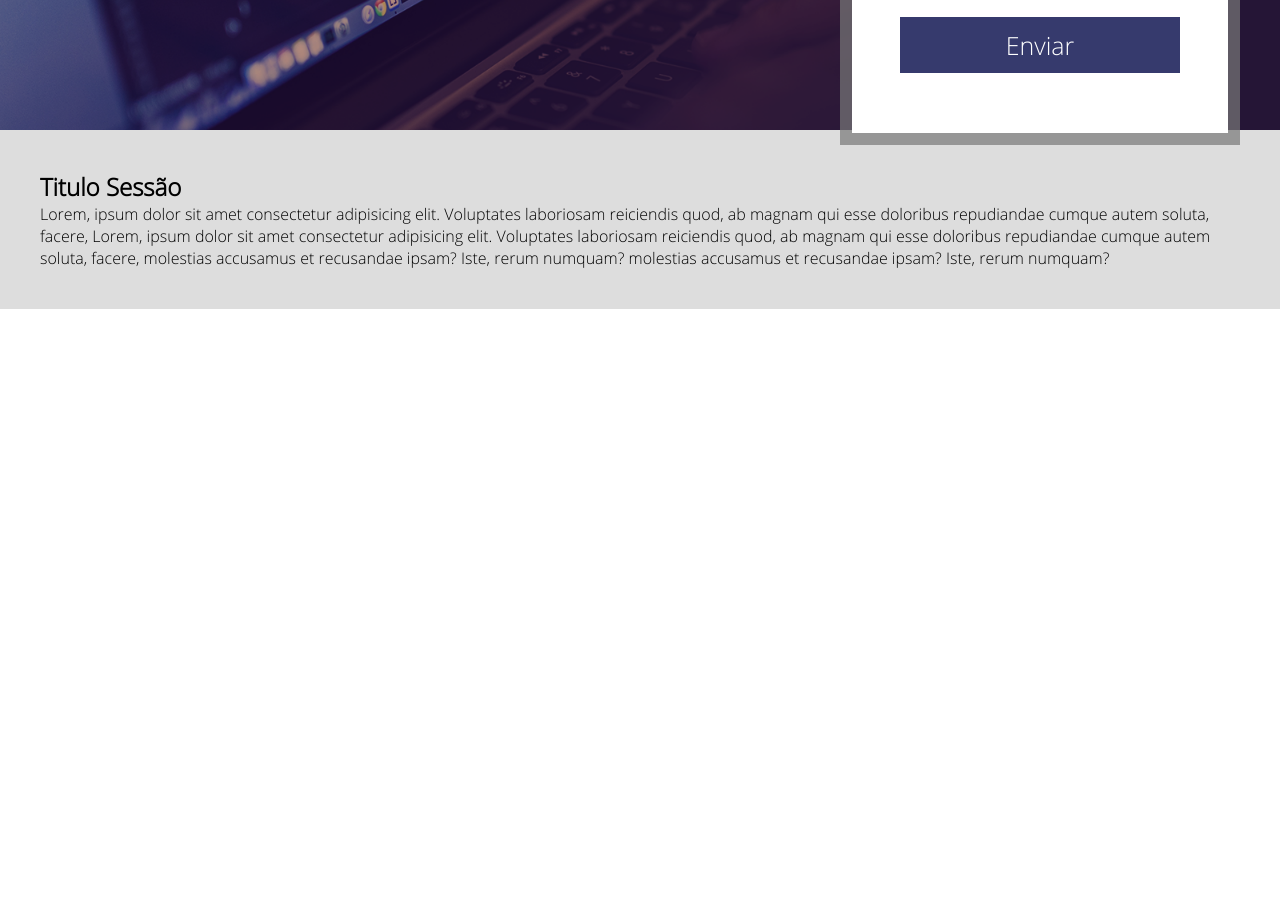
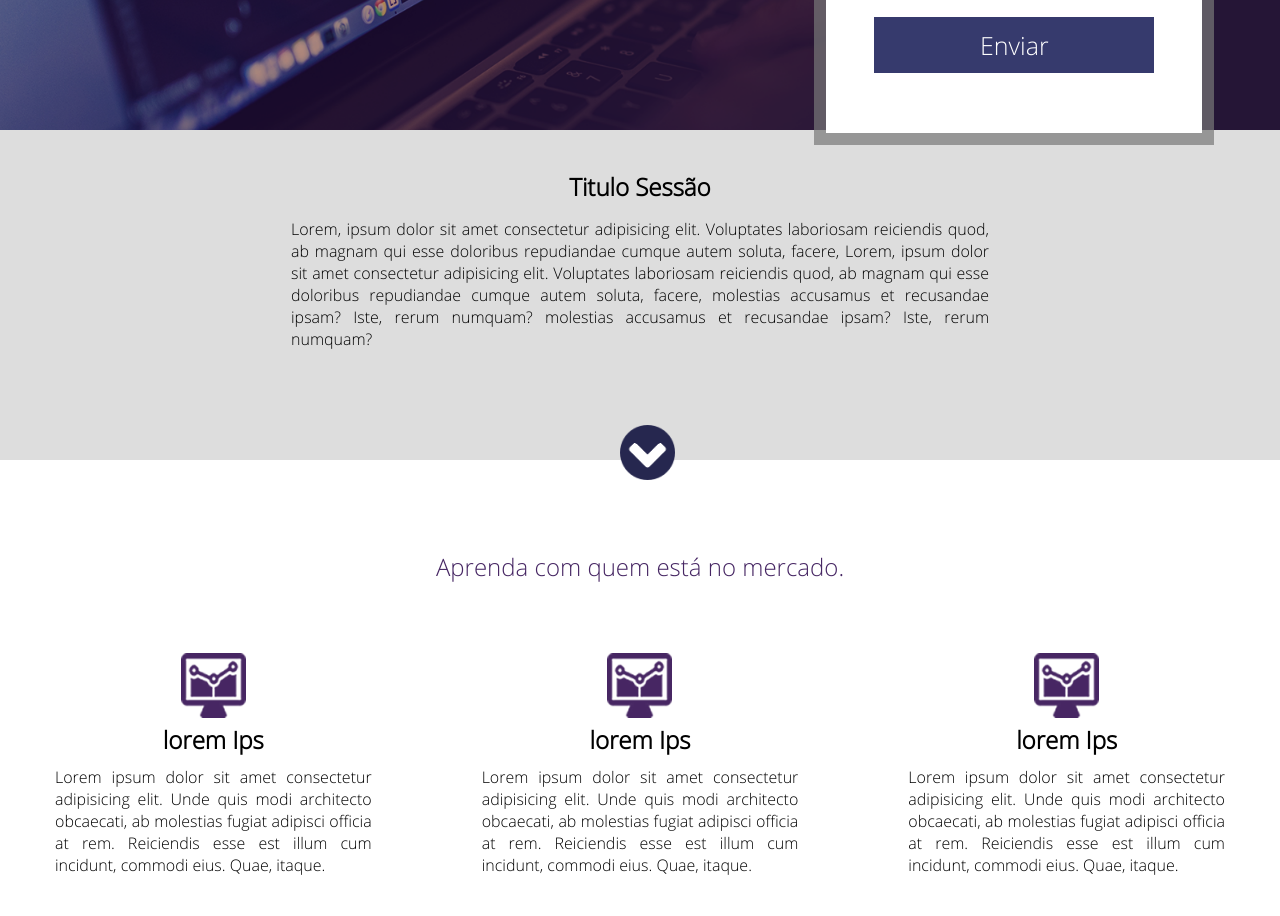
Before and after one commit to CarvalhoVictorH/siteTeste-html-css, a plain HTML site: page index.html in a window 1280 px wide. Shown: the part 487-1403 px from the top of the page. Before the commit the page ends 800 px from the top, so only its background shows below. Drawn offline with Linux system fonts and the light colour scheme.

Commit message:
adicionando mais alguns detalhes na section

```diff
--- a/assets/css/style.css
+++ b/assets/css/style.css
@@ -11,6 +11,7 @@ body {
 }
 
 .header {
+    min-width: 1200px;
     width: 100%;
     height: 60px;
     background-color: rgb(17, 18, 120)
@@ -19,6 +20,7 @@ body {
 .center {
     width: 1200px;
     margin: 0 auto;
+    padding: 0 2%;
 }
 
 .header img {
@@ -31,6 +33,7 @@ body {
 }
 
 .container-banner {
+    min-width: 1200px;
     width: 100%;
     height: 557px;
     background-image: url(../img/header_bg.png);
@@ -105,11 +108,11 @@ body {
 }
 
 .container-info {
-    margin-top: 40px;
+    margin-top: 100px;
     padding: 35px;
     float: left;
-    width: 619px;
-    height: 270px;
+    width: 500px;
+    height: 240px;
     background-color: rgba(33, 35, 67, 0.7);
 }
 
@@ -123,7 +126,56 @@ body {
 }
 
 .container-session {
+    min-width: 1200px;
     padding: 40px 0;
     background-color: #DDDDDD;
+    text-align: center;
+}
 
+.container-session p {
+    width: 698px;
+    display: inline-block;
+    margin: 15px 0;
+    text-align: justify;
 }
+
+.arrow {
+    width: 55px;
+    height: 55px;
+    background-image: url(../img/arrow.png);
+    background-size: 100% 100%;
+    position: relative;
+    top: 60px;
+    left: 50%;
+    margin-left: -20px;
+}
+
+.section-2 {
+    padding: 90px 0;
+}
+
+.section-2>h2 {
+    text-align: center;
+    font-weight: normal;
+    color: #462663;
+}
+
+.container-section-2 {
+    margin-top: 40px;
+    text-align: center;
+}
+
+.container-single {
+    float: left;
+    width: 33.333%;
+    padding: 30px;
+}
+
+.container-single img {
+    width: 65px;
+}
+
+.container-single p {
+    padding: 10px 25px;
+    text-align: justify;
+}
--- a/index.html
+++ b/index.html
@@ -69,7 +69,53 @@
                 molestias accusamus et recusandae ipsam? Iste, rerum numquam?
             </p>
         </div>
+        <div class="arrow"></div>
     </div>
+
+    <div class="section-2">
+        <h2>Aprenda com quem está no mercado.</h2>
+
+        <div class="container-section-2">
+
+            <div class="container-single">
+                <div><img src="./assets/img/icon.png" /> </div>
+
+                <div class="text=container-single">
+                    <h2>lorem Ips</h2>
+                    <p>Lorem ipsum dolor sit amet consectetur adipisicing elit. Unde quis modi architecto obcaecati,
+                        ab molestias fugiat adipisci officia at rem.
+                        Reiciendis esse est illum cum incidunt,
+                        commodi eius. Quae, itaque.</p>
+                </div>
+            </div>
+
+            <div class="container-single">
+                <div><img src="./assets/img/icon.png" /> </div>
+
+                <div class="text=container-single">
+                    <h2>lorem Ips</h2>
+                    <p>Lorem ipsum dolor sit amet consectetur adipisicing elit. Unde quis modi architecto obcaecati,
+                        ab molestias fugiat adipisci officia at rem.
+                        Reiciendis esse est illum cum incidunt,
+                        commodi eius. Quae, itaque.</p>
+                </div>
+            </div>
+
+            <div class="container-single">
+                <div><img src="./assets/img/icon.png" /> </div>
+
+                <div class="text=container-single">
+                    <h2>lorem Ips</h2>
+                    <p>Lorem ipsum dolor sit amet consectetur adipisicing elit. Unde quis modi architecto obcaecati,
+                        ab molestias fugiat adipisci officia at rem.
+                        Reiciendis esse est illum cum incidunt,
+                        commodi eius. Quae, itaque.</p>
+                </div>
+            </div>
+
+        </div>
+    </div>
+
 </body>
 
 </html>
```
